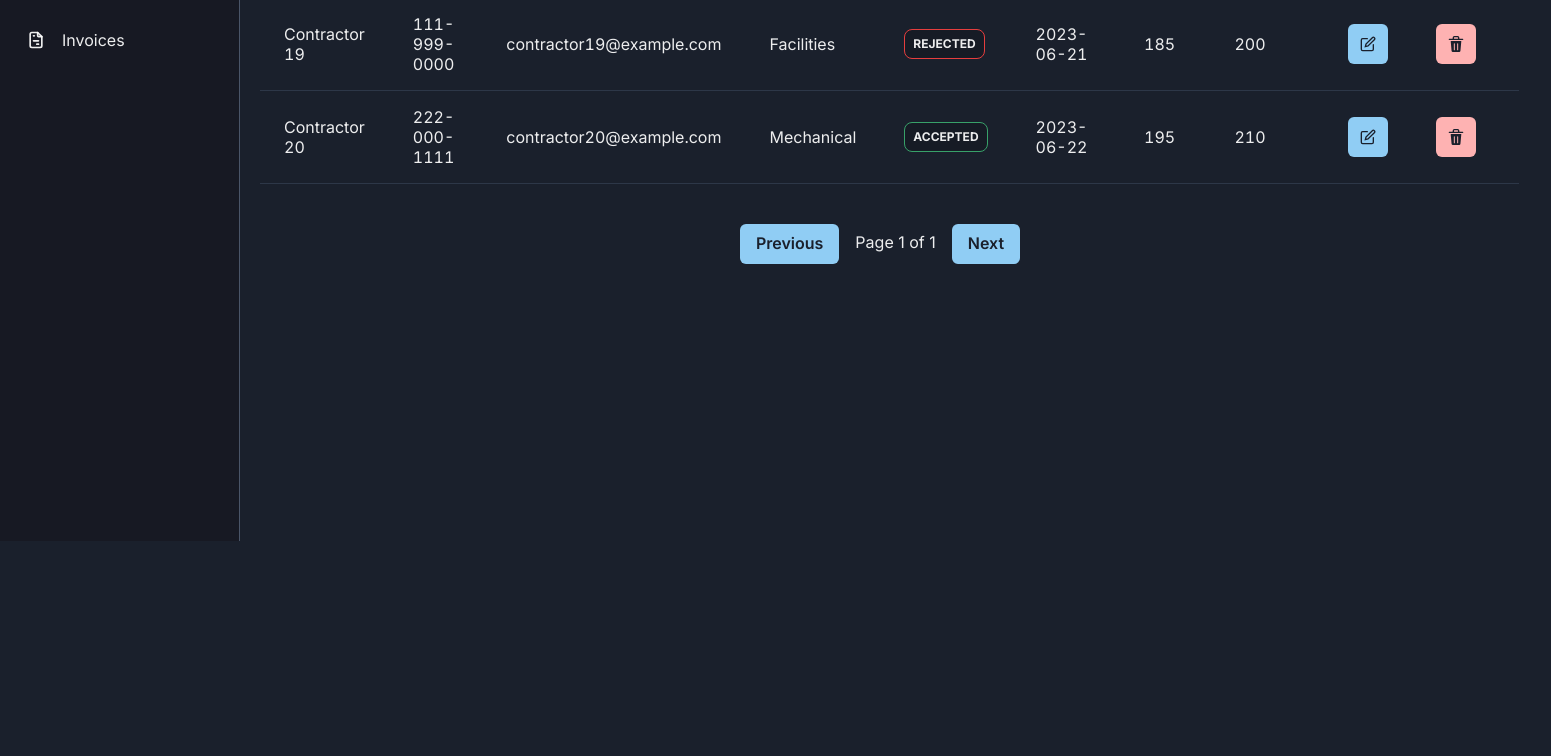
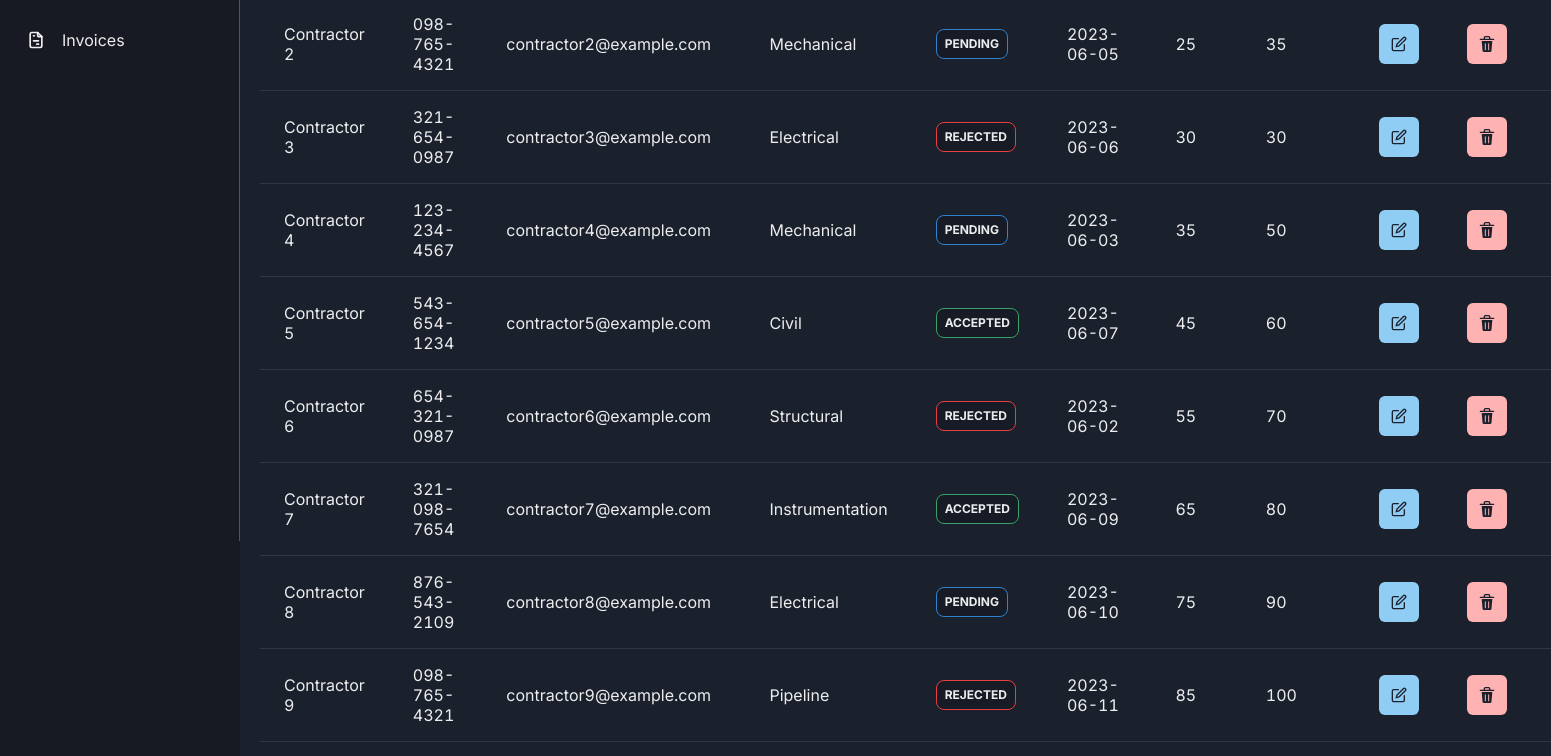
Before and after one commit to ANG-Project-Management-System/project-management-dashboard, a Next.js app in the folder client/: page /admin/contractors in a window 1280 px wide. Shown: the part 340-1096 px from the top of the page, 1551 px wide, since content can reach past the window. Before the commit the page ends 800 px from the top, so only its background shows below. Built offline with nearby package versions, Linux system fonts and the light colour scheme; no server answers.

Commit message:
fix-search-bugs

```diff
--- a/client/app/admin/contractors/page.tsx
+++ b/client/app/admin/contractors/page.tsx
@@ -59,6 +59,210 @@ const contractorsData = [
     rate: 20,
     estimate: 40,
     coRate: 30,
+  },
+  {
+    id: 2,
+    name: "Contractor 2",
+    phone: "098-765-4321",
+    email: "contractor2@example.com",
+    discipline: "Mechanical",
+    status: "PENDING",
+    date: "2023-06-05",
+    rate: 25,
+    estimate: 35,
+    coRate: 25,
+  },
+  {
+    id: 3,
+    name: "Contractor 3",
+    phone: "321-654-0987",
+    email: "contractor3@example.com",
+    discipline: "Electrical",
+    status: "REJECTED",
+    date: "2023-06-06",
+    rate: 30,
+    estimate: 30,
+    coRate: 20,
+  },
+  {
+    id: 4,
+    name: "Contractor 4",
+    phone: "123-234-4567",
+    email: "contractor4@example.com",
+    discipline: "Mechanical",
+    status: "PENDING",
+    date: "2023-06-03",
+    rate: 35,
+    estimate: 50,
+    coRate: 40,
+  },
+  {
+    id: 5,
+    name: "Contractor 5",
+    phone: "543-654-1234",
+    email: "contractor5@example.com",
+    discipline: "Civil",
+    status: "ACCEPTED",
+    date: "2023-06-07",
+    rate: 45,
+    estimate: 60,
+    coRate: 50,
+  },
+  {
+    id: 6,
+    name: "Contractor 6",
+    phone: "654-321-0987",
+    email: "contractor6@example.com",
+    discipline: "Structural",
+    status: "REJECTED",
+    date: "2023-06-02",
+    rate: 55,
+    estimate: 70,
+    coRate: 60,
+  },
+  {
+    id: 7,
+    name: "Contractor 7",
+    phone: "321-098-7654",
+    email: "contractor7@example.com",
+    discipline: "Instrumentation",
+    status: "ACCEPTED",
+    date: "2023-06-09",
+    rate: 65,
+    estimate: 80,
+    coRate: 70,
+  },
+  {
+    id: 8,
+    name: "Contractor 8",
+    phone: "876-543-2109",
+    email: "contractor8@example.com",
+    discipline: "Electrical",
+    status: "PENDING",
+    date: "2023-06-10",
+    rate: 75,
+    estimate: 90,
+    coRate: 80,
+  },
+  {
+    id: 9,
+    name: "Contractor 9",
+    phone: "098-765-4321",
+    email: "contractor9@example.com",
+    discipline: "Pipeline",
+    status: "REJECTED",
+    date: "2023-06-11",
+    rate: 85,
+    estimate: 100,
+    coRate: 90,
+  },
+  {
+    id: 10,
+    name: "Contractor 10",
+    phone: "765-432-1098",
+    email: "contractor10@example.com",
+    discipline: "Process",
+    status: "ACCEPTED",
+    date: "2023-06-12",
+    rate: 95,
+    estimate: 110,
+    coRate: 100,
+  },
+  {
+    id: 11,
+    name: "Contractor 11",
+    phone: "098-111-2222",
+    email: "contractor11@example.com",
+    discipline: "Facilities",
+    status: "ACCEPTED",
+    date: "2023-06-13",
+    rate: 105,
+    estimate: 120,
+    coRate: 110,
+  },
+  {
+    id: 12,
+    name: "Contractor 12",
+    phone: "098-222-3333",
+    email: "contractor12@example.com",
+    discipline: "Mechanical",
+    status: "PENDING",
+    date: "2023-06-14",
+    rate: 115,
+    estimate: 130,
+    coRate: 120,
+  },
+  {
+    id: 13,
+    name: "Contractor 13",
+    phone: "098-333-4444",
+    email: "contractor13@example.com",
+    discipline: "Civil",
+    status: "REJECTED",
+    date: "2023-06-15",
+    rate: 125,
+    estimate: 140,
+    coRate: 130,
+  },
+  {
+    id: 14,
+    name: "Contractor 14",
+    phone: "098-444-5555",
+    email: "contractor14@example.com",
+    discipline: "Structural",
+    status: "ACCEPTED",
+    date: "2023-06-16",
+    rate: 135,
+    estimate: 150,
+    coRate: 140,
+  },
+  {
+    id: 15,
+    name: "Contractor 15",
+    phone: "098-555-6666",
+    email: "contractor15@example.com",
+    discipline: "Instrumentation",
+    status: "PENDING",
+    date: "2023-06-17",
+    rate: 145,
+    estimate: 160,
+    coRate: 150,
+  },
+  {
+    id: 16,
+    name: "Contractor 16",
+    phone: "098-666-7777",
+    email: "contractor16@example.com",
+    discipline: "Electrical",
+    status: "REJECTED",
+    date: "2023-06-18",
+    rate: 155,
+    estimate: 170,
+    coRate: 160,
+  },
+  {
+    id: 17,
+    name: "Contractor 17",
+    phone: "098-777-8888",
+    email: "contractor17@example.com",
+    discipline: "Pipeline",
+    status: "ACCEPTED",
+    date: "2023-06-19",
+    rate: 165,
+    estimate: 180,
+    coRate: 170,
+  },
+  {
+    id: 18,
+    name: "Contractor 18",
+    phone: "098-888-9999",
+    email: "contractor18@example.com",
+    discipline: "Process",
+    status: "PENDING",
+    date: "2023-06-20",
+    rate: 175,
+    estimate: 190,
+    coRate: 180,
   },
   {
     id: 19,
@@ -221,7 +425,7 @@ export default function Contractors() {
                 <Input
                   mt={20}
                   mr={2}
-                  w="200px"
+                  w="320px"
                   placeholder="Search by name, discipline, or status"
                   value={searchQuery}
                   onChange={handleSearch}
@@ -393,7 +597,7 @@ export default function Contractors() {
                               } else {
                                 return {
                                   ...prevContractor,
-                                  estimate: parseInt(e.target.value),
+                                  estimate: parseFloat(e.target.value),
                                 };
                               }
                             })
```
